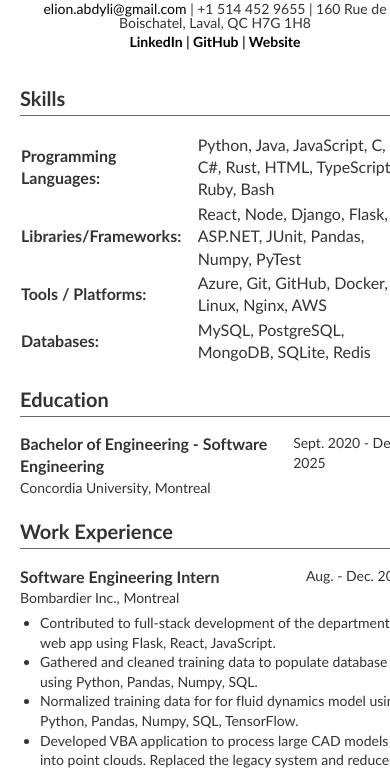
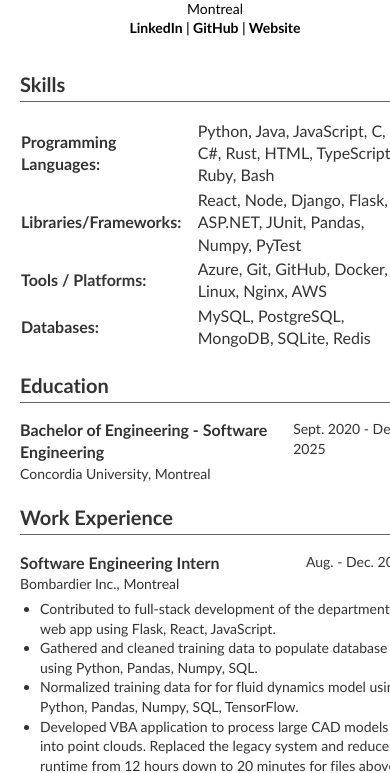
Before and after one commit to elion-abdyli/elion-abdyli, a plain HTML site: page index.html in a window 390 px wide. Shown: the part 69-842 px from the top of the page. Drawn offline with Linux system fonts and the light colour scheme.

Commit message:
Removed personnal details: email, address, phone

```diff
--- a/index.html
+++ b/index.html
@@ -98,7 +98,7 @@
         <header>
             <h1>Elion Abdyli</h1>
             <p>Software Engineering Student</p>
-            <p><a href="mailto:elion.abdyli@gmail.com">elion.abdyli@gmail.com</a> | +1 514 452 9655 | 160 Rue de Boischatel, Laval, QC H7G 1H8</p>
+            <p><a href="mailto:elion.abdyli@gmail.com">Montreal</p>
             <p><b><a href="https://www.linkedin.com/in/elion-abdyli">LinkedIn</a> |
             	<a href="https://github.com/elion-abdyli">GitHub</a> |
             	<a href="https://elion-abdyli.github.io/elion-abdyli/">Website</a> </b></p>
```
